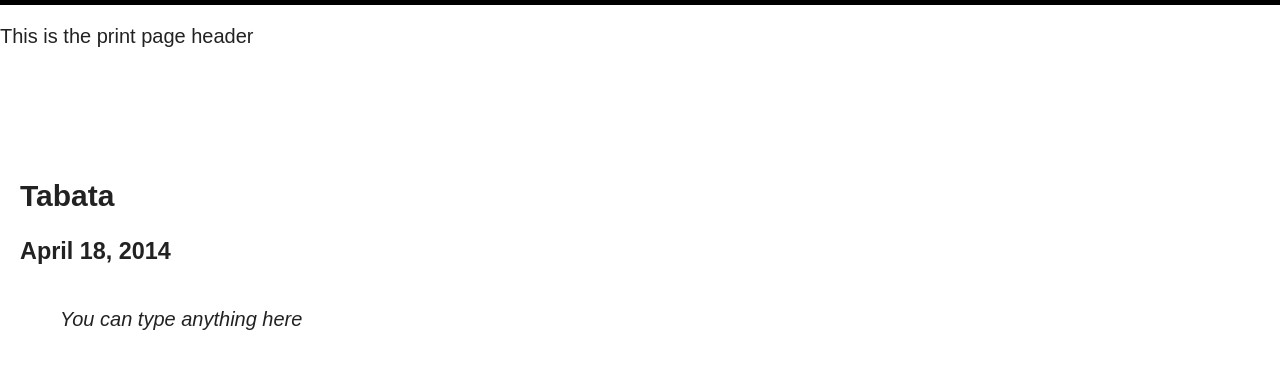
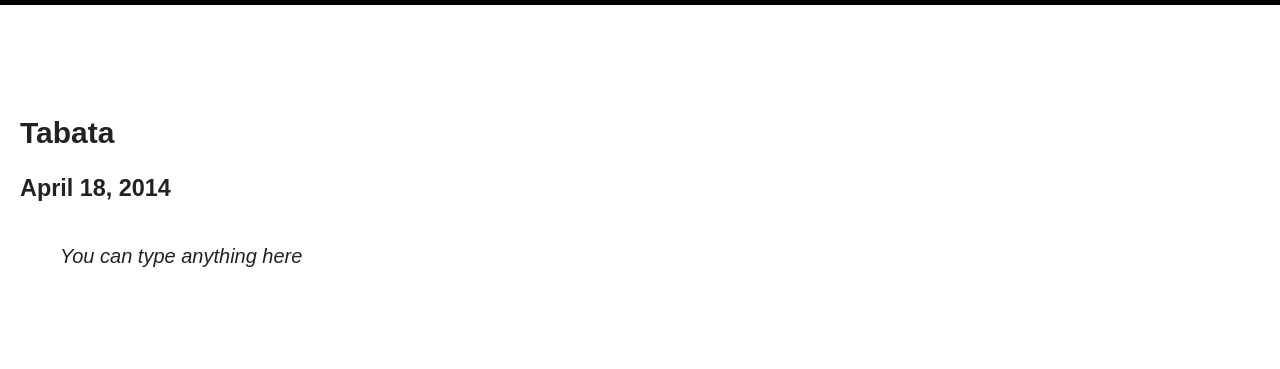
Before and after one commit to christyallen/christyallen.github.io, a Jekyll site: the page built from workouts/_posts/2014-04-18-tabata.md, in a window 1280 px wide. Shown: the top 369 px of the page. Built offline with Jekyll 4.4.1, drawn with Linux system fonts in a browser that asks for light colours; nearby versions of some CDN libraries.

Commit message:
Site updated at 2014-04-16 02:13:05 UTC

```diff
--- a/_layouts/workout.html
+++ b/_layouts/workout.html
@@ -8,12 +8,6 @@
 </head>
 
 <body id="post">
-
-<div id="printhead">
-<p>
-This is the print page header
-</p>
-</div>
 
 {% include navigation.html %}
 
```
Also changed, not shown: assets/css/main.min.css.
